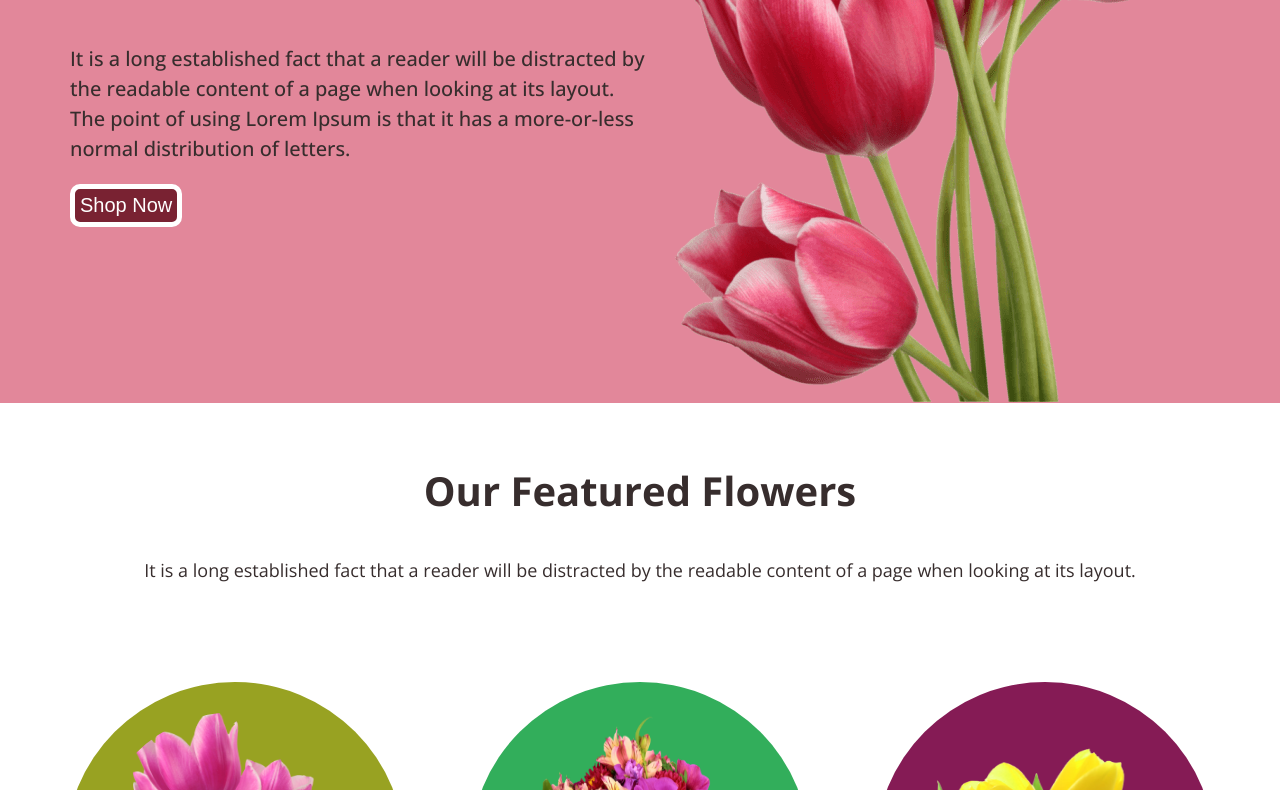
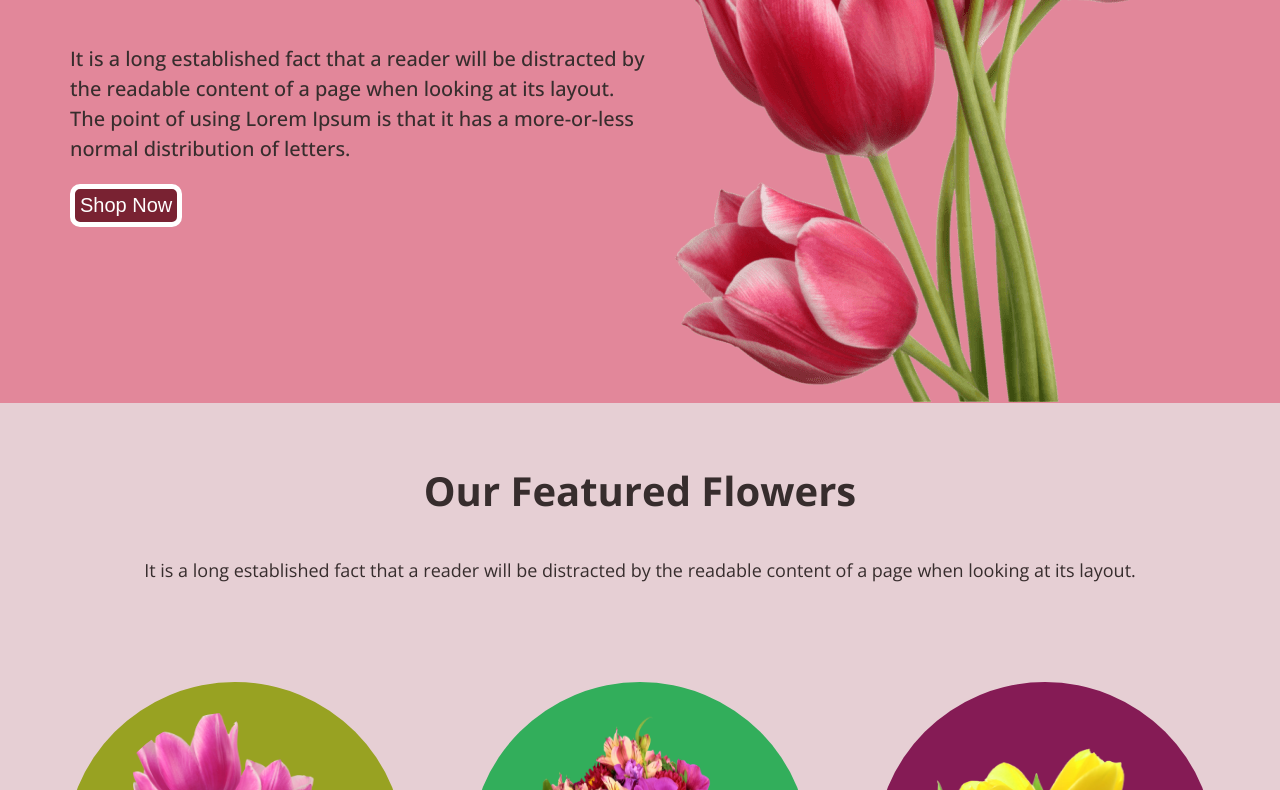
Before and after one commit to devmashum/assignment-1, a plain HTML site: page index.html in a window 1280 px wide. Shown: the part 583-1373 px from the top of the page. Drawn offline with nearby package versions, Linux system fonts and the light colour scheme.

Commit message:
new commit

```diff
--- a/style.css
+++ b/style.css
@@ -2,6 +2,7 @@
 body {
     margin: 0px;
     color: #372d2d;
+    background-color: #e6cfd4;
 
     font-family: 'Lato', sans-serif;
     font-family: 'Open Sans', sans-serif;
```
